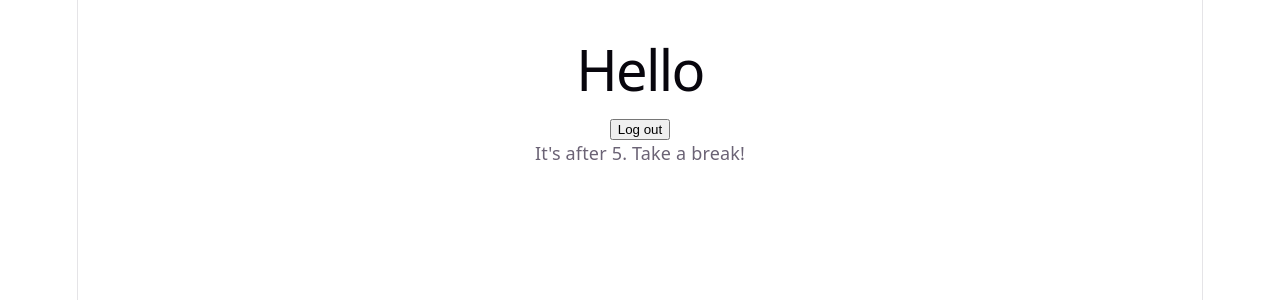
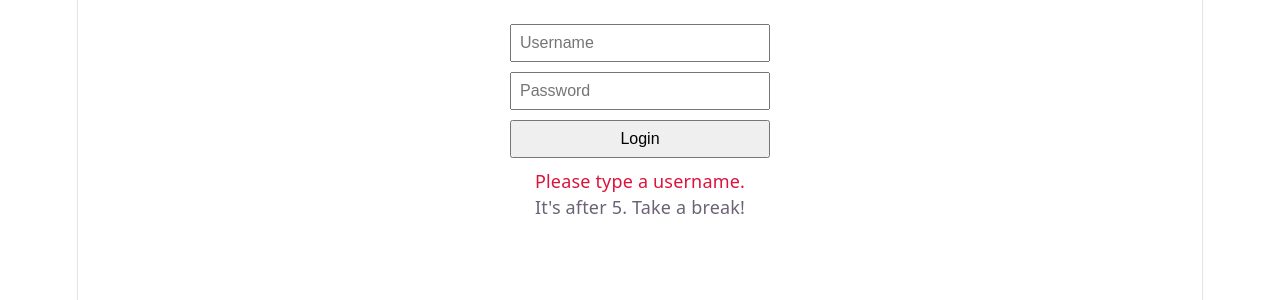
Before and after one commit to SebasEcehverria/cs333-lab9, a React (Vite) app in the folder login-app/: page / in a window 1280 px wide. Both pictures are taken after a click on the button "Login". Shown: the top 300 px of the page. Built offline with nearby package versions, Linux system fonts and the light colour scheme.

Commit message:
Part 6: hello and empty username

```diff
--- a/login-app/src/App.jsx
+++ b/login-app/src/App.jsx
@@ -5,16 +5,21 @@ import Login from "./Login.jsx";
 const hour = new Date().getHours();
 console.log("The hour is", hour);
 
+// Main component that manages login state and displays the page.
 function App() {
   const [isLoggedIn, setIsLoggedIn] = useState(false);
+  const [username, setUsername] = useState("");
 
   console.log("App drew the page, isLoggedIn is", isLoggedIn);
 
-  function handleLogin() {
+  // Saves the username and changes the login state to true.
+  function handleLogin(name) {
     console.log("Login clicked");
+    setUsername(name);
     setIsLoggedIn(true);
   }
 
+  // Logs out the user and displays the login form again.
   function handleLogout() {
     console.log("Log out clicked");
     setIsLoggedIn(false);
@@ -24,7 +29,7 @@ function App() {
     <div className="App">
       {isLoggedIn ? (
         <div>
-          <h1>Hello</h1>
+          <h1>Hello, {username}!</h1>
           <button onClick={handleLogout}>Log out</button>
         </div>
       ) : (
--- a/login-app/src/Input.jsx
+++ b/login-app/src/Input.jsx
@@ -1,5 +1,13 @@
+// Creates a reusable input field with properties passed from its parent.
 function Input(props) {
-    return <input type={props.type} placeholder={props.placeholder} />;
+    return (
+      <input
+        type={props.type}
+        placeholder={props.placeholder}
+        value={props.value}
+        onChange={props.onChange}
+      />
+    );
   }
 
   export default Input;
--- a/login-app/src/Login.jsx
+++ b/login-app/src/Login.jsx
@@ -1,13 +1,43 @@
+import { useState } from "react";
 import Input from "./Input.jsx";
 
+// Displays the login form and checks that a username was entered.
 function Login(props) {
+  const [username, setUsername] = useState("");
+  const [error, setError] = useState("");
+
+  // Updates the username as the user types.
+  function handleChange(event) {
+    setUsername(event.target.value);
+    console.log("Username input changed");
+  }
+
+  // Checks the username and logs in if it is valid.
+  function handleClick() {
+    if (username === "") {
+      console.log("No username typed");
+      setError("Please type a username.");
+      return;
+    }
+
+    console.log("Logging in as", username);
+    setError("");
+    props.onLogin(username);
+  }
+
   return (
     <form className="form">
-      <Input type="text" placeholder="Username" />
+      <Input
+        type="text"
+        placeholder="Username"
+        value={username}
+        onChange={handleChange}
+      />
       <Input type="password" placeholder="Password" />
-      <button type="button" onClick={props.onLogin}>
+      <button type="button" onClick={handleClick}>
         Login
       </button>
+      {error && <p className="error">{error}</p>}
     </form>
   );
 }
```
Also changed, not shown: 1 other file (tests, documents, lock files or other folders).
